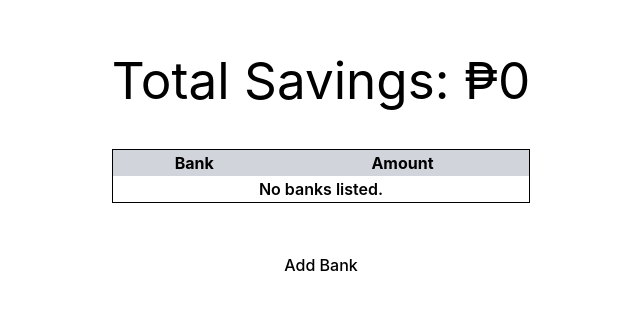
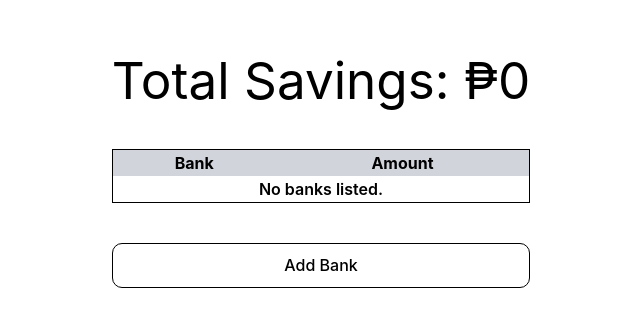
Before and after one commit to iam7kei/AHS-Clone, a React (Vite) app: page / in a window 1280 px wide. Shown: the part 230-556 px from the top of the page, without its empty margins (319-959 px from the left). Built offline with nearby package versions, Linux system fonts and the light colour scheme.

Commit message:
added primary and secondary button styles

```diff
--- a/src/App.css
+++ b/src/App.css
@@ -69,3 +69,29 @@
   font-size: 24px;
   cursor: pointer;
 }
+
+.btn {
+  border-radius: 8px;
+  border: 1px solid;
+  padding: 0.6em 1.2em;
+  font-size: 1em;
+  font-weight: 500;
+  font-family: inherit;
+  cursor: pointer;
+}
+
+.btn-primary {
+  background-color: white;
+}
+
+.btn-primary:hover {
+  background-color: gainsboro;
+}
+
+.btn-secondary {
+  background-color: gray;
+}
+
+.btn-secondary:hover {
+  background-color: rgb(70, 70, 70);
+}
--- a/src/App.tsx
+++ b/src/App.tsx
@@ -71,7 +71,7 @@ function App() {
             {renderBanks()}
           </table>
         </div>
-        <button onClick={() => setBankModalVisibility(true)}>Add Bank</button>
+        <button className='btn btn-primary' onClick={() => setBankModalVisibility(true)}>Add Bank</button>
       </div>
       {addBankModalVisibility && (
         <AddBankModal
--- a/src/index.css
+++ b/src/index.css
@@ -22,6 +22,7 @@ a {
   color: #646cff;
   text-decoration: inherit;
 }
+
 a:hover {
   color: #535bf2;
 }
@@ -39,14 +40,14 @@ h1 {
   line-height: 1.1;
 }
 
-button {
+/* button {
   border-radius: 8px;
   border: 1px solid transparent;
   padding: 0.6em 1.2em;
   font-size: 1em;
   font-weight: 500;
   font-family: inherit;
-  /* background-color: #1a1a1a; */
+  background-color: #1a1a1a;
   cursor: pointer;
   transition: border-color 0.25s;
 }
@@ -57,6 +58,7 @@ button:focus,
 button:focus-visible {
   outline: 4px auto -webkit-focus-ring-color;
 }
+ */
 
 /* @media (prefers-color-scheme: light) {
   :root {
@@ -71,3 +73,8 @@ button:focus-visible {
   }
 }
  */
+
+ .btn {
+  border-radius: 10px;
+
+ }
```
Also changed, not shown: src/tailwind.css.
